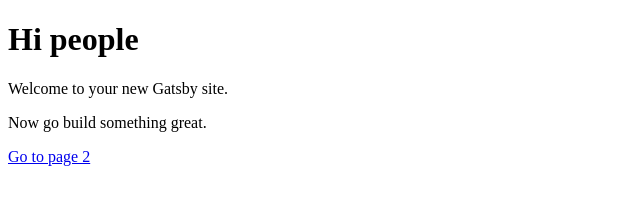
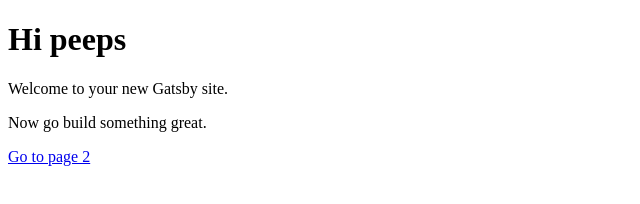
Before and after one commit to saro3108/saro-blog, a Gatsby site: page / in a window 1280 px wide. Shown: the full height of the page, 0-640 px from the left. Built offline with nearby package versions, Linux system fonts and the light colour scheme; Gatsby itself is replaced by a stand-in of ours.

Commit message:
changed name

```diff
--- a/src/pages/index.js
+++ b/src/pages/index.js
@@ -3,7 +3,7 @@
 
 const IndexPage = () => (
   <div>
-    <h1>Hi people</h1>
+    <h1>Hi peeps</h1>
     <p>Welcome to your new Gatsby site.</p>
     <p>Now go build something great.</p>
     <Link to="/page-2/">Go to page 2</Link>
```
